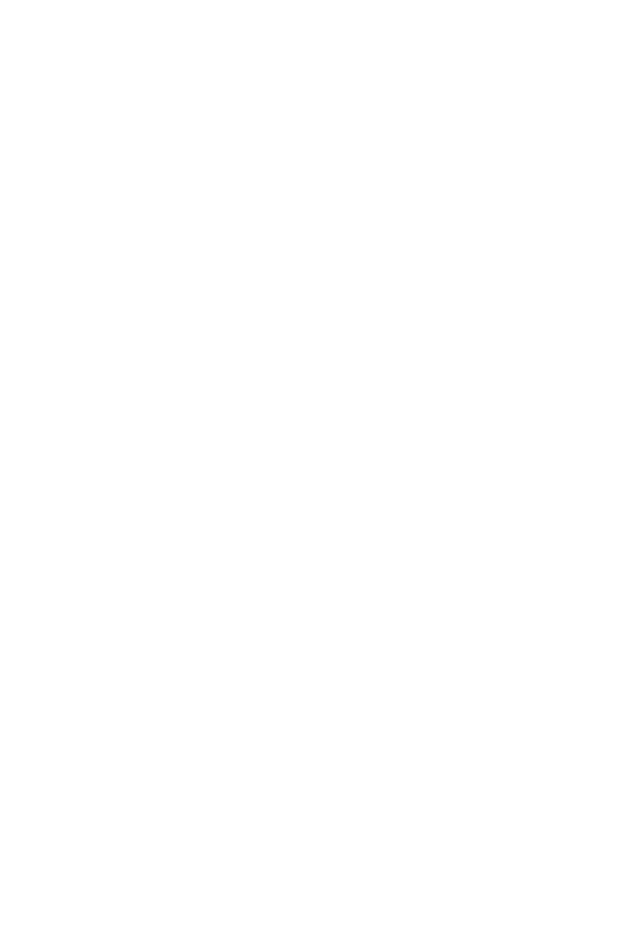
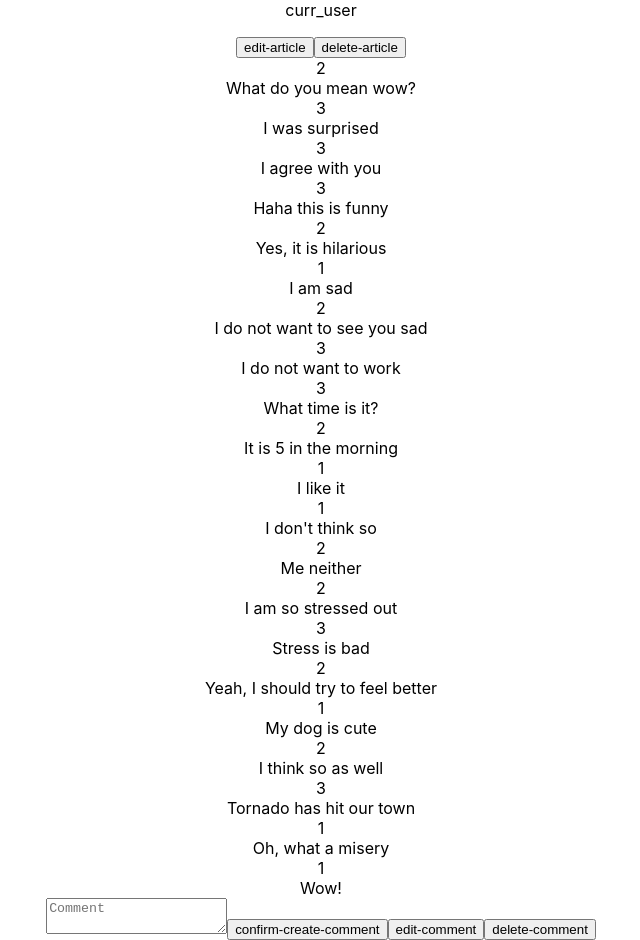
Before and after one commit to ericagong/SNU-project, a React (Create React App) app: page /articles/1 in a window 1280 px wide. Shown: the part 80-1020 px from the top of the page, without its empty margins (319-959 px from the left). Before the commit the page ends 800 px from the top, so only its background shows below. Built offline with nearby package versions, Linux system fonts and the light colour scheme.

Commit message:
fix: ArticleDetailPage

```diff
--- a/src/components/comment/Comment.js
+++ b/src/components/comment/Comment.js
@@ -0,0 +1,16 @@
+import React from 'react'
+
+const Comment = (props) => {
+    return (
+        <div className = 'Comment'>
+            <div className = 'Writter'>
+                {props.writter}
+            </div>
+            <div className = 'Content'>
+                {props.content}
+            </div>
+        </div>
+    )
+}
+
+export default Comment;
--- a/src/containers/articles/ArticleCreate.js
+++ b/src/containers/articles/ArticleCreate.js
@@ -1,13 +1,12 @@
 import React, { Component } from 'react'
 import { withRouter } from 'react-router-dom';
-
-import Article from '../../components/article/Article';
 
 class ArticlePreview extends Component {
     state = {
         title : '',
         content : '',
         tab : "Write",
+        // TODO: get curr user based on reducer
         user : 'curr_user',
         confirm : false,
     }
@@ -19,7 +18,6 @@
     // TODO: Add new article to DB
     clickConfirmHandler = () => {
         // TODO: change user to author_id
-        console.log("confirm")
         let newArticle = {
             id : this.state.title,
             author_id : this.state.user,
@@ -49,14 +47,14 @@
                     onChange = {(event) => this.setState( { title : event.target.value })}
                     >
                     </input>
-                    <input
+                    <textarea
                         id = 'article-content-input'
                         type = 'text'
                         row = '10'
                         placeholder = 'Content'
                         onChange = {(event) => this.setState( { content : event.target.value })}
                     >
-                    </input>
+                    </textarea>
                 </div>
             )
         }
--- a/src/containers/articles/ArticleDetail.js
+++ b/src/containers/articles/ArticleDetail.js
@@ -0,0 +1,246 @@
+import React, { Component } from 'react'
+import { withRouter } from 'react-router-dom';
+
+import Comment from '../../components/comment/Comment';
+
+class ArticleDetail extends Component {
+    state = {
+        article_id : 3,
+        content : '',
+        // TODO: get curr user based on reducer
+        user : 'curr_user',
+        // TODO: get all comments related to curr article by using axios
+        commnents : [
+            {
+              "id": 1,
+              "article_id": 0,
+              "author_id": 2,
+              "content": "What do you mean wow?"
+            },
+            {
+              "id": 2,
+              "article_id": 0,
+              "author_id": 3,
+              "content": "I was surprised"
+            },
+            {
+              "id": 4,
+              "article_id": 11,
+              "author_id": 3,
+              "content": "I agree with you"
+            },
+            {
+              "id": 5,
+              "article_id": 12,
+              "author_id": 3,
+              "content": "Haha this is funny"
+            },
+            {
+              "id": 6,
+              "article_id": 12,
+              "author_id": 2,
+              "content": "Yes, it is hilarious"
+            },
+            {
+              "id": 7,
+              "article_id": 13,
+              "author_id": 1,
+              "content": "I am sad"
+            },
+            {
+              "id": 8,
+              "article_id": 13,
+              "author_id": 2,
+              "content": "I do not want to see you sad"
+            },
+            {
+              "id": 9,
+              "article_id": 14,
+              "author_id": 3,
+              "content": "I do not want to work"
+            },
+            {
+              "id": 10,
+              "article_id": 15,
+              "author_id": 3,
+              "content": "What time is it?"
+            },
+            {
+              "id": 11,
+              "article_id": 15,
+              "author_id": 2,
+              "content": "It is 5 in the morning"
+            },
+            {
+              "id": 12,
+              "article_id": 16,
+              "author_id": 1,
+              "content": "I like it"
+            },
+            {
+              "id": 13,
+              "article_id": 17,
+              "author_id": 1,
+              "content": "I don't think so"
+            },
+            {
+              "id": 14,
+              "article_id": 17,
+              "author_id": 2,
+              "content": "Me neither"
+            },
+            {
+              "id": 15,
+              "article_id": 18,
+              "author_id": 2,
+              "content": "I am so stressed out"
+            },
+            {
+              "id": 16,
+              "article_id": 18,
+              "author_id": 3,
+              "content": "Stress is bad"
+            },
+            {
+              "id": 17,
+              "article_id": 18,
+              "author_id": 2,
+              "content": "Yeah, I should try to feel better"
+            },
+            {
+              "id": 18,
+              "article_id": 19,
+              "author_id": 1,
+              "content": "My dog is cute"
+            },
+            {
+              "id": 19,
+              "article_id": 19,
+              "author_id": 2,
+              "content": "I think so as well"
+            },
+            {
+              "id": 20,
+              "article_id": 20,
+              "author_id": 3,
+              "content": "Tornado has hit our town"
+            },
+            {
+              "id": 21,
+              "article_id": 20,
+              "author_id": 1,
+              "content": "Oh, what a misery"
+            },
+            {
+              "author_id": 1,
+              "article_id": 0,
+              "content": "Wow!",
+              "id": 22
+            }
+        ],
+    }
+
+    clickBackHandler = () => {
+        this.props.history.push('/articles')
+    }
+
+    // TODO: only article author can move to edit page.
+    clickEditArticleHandler = (article_id) => {
+        this.props.history.push(`/articles/${article_id}/edit`)
+    }
+
+    // TODO: only article author can delete article.
+    clickDeleteArticleHandler = () => {
+        this.props.history.push('/articles')
+    }
+
+    // TODO: Add new article to DB
+    clickConfirmHandler = () => {
+        // TODO: change user to author_id
+        // TODO: get proper article_id
+        let newComment = {
+            id : this.state.commnents.length + 1,
+            article_id : this.state.article_id,
+            author_id : this.state.user,
+            content : this.state.content,
+        }
+        console.log(newComment)
+    }
+
+    // TODO: add edit button
+    clickEditCommentHandler = () => {
+        prompt("Edit Comment")
+    }
+
+    // TODO: add delete button
+    clickDeleteCommentHandler = () => {
+
+    }
+
+    render () {
+        const comments = this.state.commnents.map((comment) => {
+            // TODO: change author_id to author_name
+            return (
+                <Comment
+                    key = {comment.id}
+                    writter = {comment.author_id}
+                    content = {comment.content}/>
+            )
+            // TODO: add edit and delet button if the user is the writter of comments.
+        })
+
+        return (
+            <div className = 'ArticleDetail'>
+                <button
+                    id = 'back-detail-article-button'
+                    onClick = {() => this.clickBackHandler()}>
+                    back-detail-article
+                </button>
+                <div className = 'ArticleTab'>
+                    <p id = 'article-author'>{this.state.user}</p>
+                    <p id = 'article-title'>{this.state.title}</p>
+                    <p id = 'article-content'>{this.state.content}</p>
+                    {/* TODO: check whether user is article author or not */}
+                    <button
+                        id = 'edit-article-button'
+                        onClick = {() => this.clickEditArticleHandler(this.state.article_id)}>
+                        edit-article
+                    </button>
+                    <button
+                        id = 'delete-article-button'
+                        onClick = {() => this.clickDeleteArticleHandler()}>
+                        delete-article
+                    </button>
+                </div>
+                <div className = 'CommentTab'>
+                    {comments}
+                    <textarea
+                        id = 'new-comment-content-input'
+                        type = 'text'
+                        row = '10'
+                        placeholder = 'Comment'
+                        onChange = {(event) => this.setState( { title : event.target.value })}
+                    >
+                    </textarea>
+                    <button
+                        id = 'confirm-create-comment-button'
+                        onClick = {() => this.clickConfirmHandler()}>
+                        confirm-create-comment
+                    </button>
+                    <button
+                        id = 'edit-comment-button'
+                        onClick = {() => this.clickEditCommentHandler()}>
+                        edit-comment
+                    </button>
+                    <button
+                        id = 'delete-comment-button'
+                        onClick = {() => this.clickDeleteCommentHandler()}>
+                        delete-comment
+                    </button>
+                </div>
+            </div>
+        )
+    }
+}
+
+export default withRouter(ArticleDetail);
--- a/src/views/ArticleDetailPage.js
+++ b/src/views/ArticleDetailPage.js
@@ -1,5 +1,7 @@
 import React, { Component } from 'react';
-import { Redirect } from 'react-router-dom';
+
+import Header from '../containers/header/Header';
+import ArticleDetail from '../containers/articles/ArticleDetail';
 
 class ArticleDetailPage extends Component {
 
@@ -7,7 +9,9 @@
     render () {
         return (
             <div className = 'ArticleDetailPage'>
+                <Header/>
                 ArticleDetailPage
+                <ArticleDetail/>
             </div>
         )
     }
--- a/src/views/ArticleEditPage.js
+++ b/src/views/ArticleEditPage.js
@@ -1,5 +1,7 @@
 import React, { Component } from 'react';
-import { Redirect } from 'react-router-dom';
+
+import Header from '../containers/header/Header';
+import ArticleEdit from '../containers/articles/ArticleEdit';
 
 class ArticleEditPage extends Component {
 
@@ -7,7 +9,9 @@
     render () {
         return (
             <div className = 'ArticleEditPage'>
+                <Header/>
                 ArticleEditPage
+
             </div>
         )
     }
```
Also changed, not shown: src/containers/articles/ArticleDelete.js (deleted).
